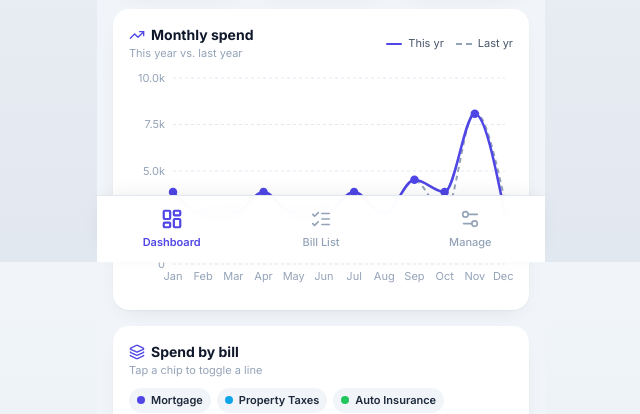
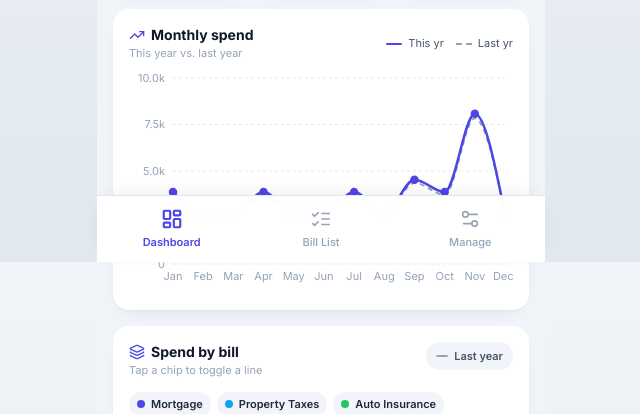
Before and after one commit to waboothe/household-bill-tracker, a React (Vite) app: page / in a window 1280 px wide. Shown: the part 538-952 px from the top of the page, without its empty margins (319-959 px from the left). Built offline with nearby package versions, Linux system fonts and the light colour scheme.

Commit message:
feat(dashboard): per-bill prior-year overlay + derive totals from bills

```diff
--- a/src/App.jsx
+++ b/src/App.jsx
@@ -1,9 +1,9 @@
-import { useMemo, useState } from 'react';
+import { useState } from 'react';
 import { LayoutDashboard, ListChecks, Settings2 } from 'lucide-react';
 import Dashboard from './components/Dashboard.jsx';
 import BillList from './components/BillList.jsx';
 import ManageBills from './components/ManageBills.jsx';
-import { SEED_BILLS, DEFAULT_LOCKED_DEPOSIT, LAST_YEAR_MONTHLY } from './data/seed.js';
+import { SEED_BILLS, DEFAULT_LOCKED_DEPOSIT } from './data/seed.js';
 
 const TABS = [
   { id: 'dashboard', label: 'Dashboard', Icon: LayoutDashboard },
@@ -15,9 +15,6 @@ export default function App() {
   const [tab, setTab] = useState('dashboard');
   const [bills, setBills] = useState(SEED_BILLS);
   const [lockedDeposit, setLockedDeposit] = useState(DEFAULT_LOCKED_DEPOSIT);
-
-  // Memoize the immutable last-year array so chart props are stable.
-  const lastYear = useMemo(() => LAST_YEAR_MONTHLY, []);
 
   // Single source of truth for mutating a bill — every component edits via
   // these helpers so we don't sprinkle setBills logic across the tree.
@@ -68,7 +65,6 @@ export default function App() {
               bills={bills}
               lockedDeposit={lockedDeposit}
               onLockedDepositChange={setLockedDeposit}
-              lastYear={lastYear}
             />
           )}
           {tab === 'bills' && (
--- a/src/components/Dashboard.jsx
+++ b/src/components/Dashboard.jsx
@@ -5,6 +5,7 @@ import {
 import { ShieldCheck, AlertTriangle, ShieldAlert, Pencil, Check, Sparkles, TrendingUp, Layers } from 'lucide-react';
 import {
   annualCost, averageMonthly, biweeklyRequired, depositStatus, formatCurrency,
+  lastYearMonthlyTotals, lastYearMonthsForBill,
   monthsForBill, MONTHS_SHORT, nextSpikeMonth, projectedMonthlyTotals, totalAnnual,
 } from '../data/calc.js';
 
@@ -35,7 +36,7 @@ const STATUS_THEME = {
   },
 };
 
-export default function Dashboard({ bills, lockedDeposit, onLockedDepositChange, lastYear }) {
+export default function Dashboard({ bills, lockedDeposit, onLockedDepositChange }) {
   const year = new Date().getFullYear();
   const currentMonth = new Date().getMonth();
 
@@ -43,6 +44,7 @@ export default function Dashboard({ bills, lockedDeposit, onLockedDepositChange,
   const biweekly = useMemo(() => biweeklyRequired(bills), [bills]);
   const avgMonthly = useMemo(() => averageMonthly(bills), [bills]);
   const monthlyTotals = useMemo(() => projectedMonthlyTotals(bills, year), [bills, year]);
+  const lastYear = useMemo(() => lastYearMonthlyTotals(bills), [bills]);
   const status = depositStatus(lockedDeposit, biweekly);
 
   const spike = useMemo(
@@ -333,6 +335,7 @@ function BillBreakdownCard({ bills, year }) {
         name: b.name,
         color: LINE_PALETTE[idx % LINE_PALETTE.length],
         months: monthsForBill(b, year),
+        prior: lastYearMonthsForBill(b),
         annual: annualCost(b),
       }))
       .sort((a, b) => b.annual - a.annual);
@@ -341,6 +344,7 @@ function BillBreakdownCard({ bills, year }) {
   // Default visible set: top 5 by spend. Keeps the chart legible on first
   // glance; user can tap any chip to toggle.
   const [hidden, setHidden] = useState(() => new Set(series.slice(5).map((s) => s.id)));
+  const [showPrior, setShowPrior] = useState(false);
   const toggle = (id) =>
     setHidden((prev) => {
       const next = new Set(prev);
@@ -351,15 +355,25 @@ function BillBreakdownCard({ bills, year }) {
   const chartData = useMemo(
     () => MONTHS_SHORT.map((m, i) => {
       const row = { month: m };
-      for (const s of series) row[s.id] = Math.round(s.months[i]);
+      for (const s of series) {
+        row[s.id] = Math.round(s.months[i]);
+        row[`${s.id}__prior`] = Math.round(s.prior[i]);
+      }
       return row;
     }),
     [series],
   );
 
+  const labelFor = (key) => {
+    const isPrior = key.endsWith('__prior');
+    const id = isPrior ? key.slice(0, -'__prior'.length) : key;
+    const name = series.find((s) => s.id === id)?.name ?? key;
+    return isPrior ? `${name} (last yr)` : name;
+  };
+
   return (
     <section className="bg-white rounded-2xl p-4 shadow-card" aria-label="Per-bill spend breakdown">
-      <div className="flex items-center justify-between mb-2">
+      <div className="flex items-start justify-between mb-3 gap-3">
         <div>
           <h2 className="text-sm font-bold text-ink-900 flex items-center gap-1.5">
             <Layers size={16} className="text-indigo-600" />
@@ -367,6 +381,21 @@ function BillBreakdownCard({ bills, year }) {
           </h2>
           <p className="text-[11px] text-ink-400">Tap a chip to toggle a line</p>
         </div>
+        <button
+          type="button"
+          onClick={() => setShowPrior((v) => !v)}
+          aria-pressed={showPrior}
+          className={`shrink-0 text-[11px] font-semibold px-2.5 py-1.5 rounded-full transition inline-flex items-center gap-1.5 ${
+            showPrior
+              ? 'bg-indigo-600 text-white'
+              : 'bg-ink-100 text-ink-600 hover:bg-ink-200'
+          }`}
+        >
+          <span
+            className={`h-0.5 w-3 rounded ${showPrior ? 'border-t-2 border-dashed border-white' : 'border-t-2 border-dashed border-ink-400'}`}
+          />
+          Last year
+        </button>
       </div>
 
       {/* Chip legend — doubles as the visibility toggle */}
@@ -408,7 +437,7 @@ function BillBreakdownCard({ bills, year }) {
               tickFormatter={(v) => (v >= 1000 ? `${(v / 1000).toFixed(1)}k` : v)}
             />
             <Tooltip
-              formatter={(v, key) => [formatCurrency(v), series.find((s) => s.id === key)?.name ?? key]}
+              formatter={(v, key) => [formatCurrency(v), labelFor(key)]}
               contentStyle={{
                 borderRadius: 12,
                 border: '1px solid #e2e8f0',
@@ -418,7 +447,8 @@ function BillBreakdownCard({ bills, year }) {
             />
             {series
               .filter((s) => !hidden.has(s.id))
-              .map((s) => (
+              .flatMap((s) => {
+                const lines = [
                   <Line
                     key={s.id}
                     type="monotone"
@@ -429,8 +459,26 @@ function BillBreakdownCard({ bills, year }) {
                     dot={false}
                     activeDot={{ r: 4 }}
                     isAnimationActive={false}
-                />
-              ))}
+                  />,
+                ];
+                if (showPrior) {
+                  lines.push(
+                    <Line
+                      key={`${s.id}__prior`}
+                      type="monotone"
+                      dataKey={`${s.id}__prior`}
+                      name={`${s.name} (last yr)`}
+                      stroke={s.color}
+                      strokeOpacity={0.65}
+                      strokeWidth={1.5}
+                      strokeDasharray="5 4"
+                      dot={false}
+                      isAnimationActive={false}
+                    />,
+                  );
+                }
+                return lines;
+              })}
           </LineChart>
         </ResponsiveContainer>
       </div>
--- a/src/data/calc.js
+++ b/src/data/calc.js
@@ -83,6 +83,24 @@ export function monthsForBill(bill, year) {
   return months;
 }
 
+// Pull the per-bill last-year array, padded/normalized to 12 numbers so
+// downstream chart code never has to defend against undefined indices.
+export function lastYearMonthsForBill(bill) {
+  const src = bill.lastYearMonths || [];
+  return Array.from({ length: 12 }, (_, i) => Number(src[i]) || 0);
+}
+
+// Aggregate last-year totals across every bill — the dashed line on the
+// year-over-year comparison chart.
+export function lastYearMonthlyTotals(bills) {
+  const totals = Array(12).fill(0);
+  for (const b of bills) {
+    const arr = lastYearMonthsForBill(b);
+    for (let m = 0; m < 12; m++) totals[m] += arr[m];
+  }
+  return totals;
+}
+
 // Helper: get bills due in the given month (0-11) for the given year.
 // Each result is { bill, dueDateObj } so downstream code can sort/show.
 export function billsDueInMonth(bills, year, month) {
--- a/src/data/seed.js
+++ b/src/data/seed.js
@@ -1,19 +1,22 @@
 // Mock seed data. Realistic household bills across all frequency types,
-// auto-pay vs manual, fixed vs variable, and split between the spouses.
-// Bills are stored in their NATIVE frequency; everything is normalized
-// to "annual" at calculation time (see src/data/calc.js).
+// auto-pay vs manual, fixed vs variable. Bills are stored in their NATIVE
+// frequency; everything is normalized to "annual" at calculation time
+// (see src/data/calc.js).
+//
+// Each bill also carries `lastYearMonths` — a 12-slot array of actual
+// amounts paid each month last year. Used by the comparison + per-bill
+// charts. For non-monthly bills the inactive months are 0, matching the
+// same rules the projection helper uses for the current year.
 
 export const FREQUENCIES = ['Monthly', 'Quarterly', 'Yearly'];
 
 // Locked direct deposit (per paycheck, biweekly). User edits once per year.
 export const DEFAULT_LOCKED_DEPOSIT = 1850;
 
-// dueDay = day of month (1-31) for monthly/quarterly.
-// dueDate = ISO "YYYY-MM-DD" for yearly bills (year ignored, month+day used).
-// variableAmounts: keyed by "YYYY-MM" for the current year so the user can
-// log this month's value. If absent for the current month, the bill shows
-// in the "Pending Action" section of Tab 2.
-// paidMonths: set of "YYYY-MM" strings the user has marked as paid.
+// Small builders so the per-bill arrays stay declarative + DRY.
+const monthly = (n) => Array(12).fill(n);
+const quarterly = (n) => [n, 0, 0, n, 0, 0, n, 0, 0, n, 0, 0];
+const yearly = (monthIdx, n) => Array.from({ length: 12 }, (_, i) => (i === monthIdx ? n : 0));
 
 export const SEED_BILLS = [
   {
@@ -24,6 +27,7 @@ export const SEED_BILLS = [
     autoPay: true,
     variable: false,
     amount: 2150,
+    lastYearMonths: monthly(2125), // small payment-shop refi last fall
     variableAmounts: {},
     paidMonths: [],
   },
@@ -35,6 +39,8 @@ export const SEED_BILLS = [
     autoPay: false,
     variable: true,
     amount: 145, // placeholder average
+    // Seasonal: AC summer, heat winter, mild shoulders.
+    lastYearMonths: [185, 170, 150, 120, 110, 145, 195, 215, 180, 135, 140, 175],
     variableAmounts: {},
     paidMonths: [],
   },
@@ -46,6 +52,8 @@ export const SEED_BILLS = [
     autoPay: false,
     variable: true,
     amount: 60,
+    // Heavy winter spike, near-zero summer.
+    lastYearMonths: [125, 115, 85, 55, 35, 25, 22, 22, 30, 55, 85, 120],
     variableAmounts: {},
     paidMonths: [],
   },
@@ -57,6 +65,7 @@ export const SEED_BILLS = [
     autoPay: true,
     variable: false,
     amount: 79,
+    lastYearMonths: monthly(74),
     variableAmounts: {},
     paidMonths: [],
   },
@@ -68,6 +77,7 @@ export const SEED_BILLS = [
     autoPay: false,
     variable: false,
     amount: 210,
+    lastYearMonths: quarterly(195),
     variableAmounts: {},
     paidMonths: [],
   },
@@ -79,6 +89,7 @@ export const SEED_BILLS = [
     autoPay: true,
     variable: false,
     amount: 38,
+    lastYearMonths: monthly(32), // price hike kicked in this year
     variableAmounts: {},
     paidMonths: [],
   },
@@ -90,6 +101,7 @@ export const SEED_BILLS = [
     autoPay: true,
     variable: false,
     amount: 165,
+    lastYearMonths: monthly(160),
     variableAmounts: {},
     paidMonths: [],
   },
@@ -101,6 +113,7 @@ export const SEED_BILLS = [
     autoPay: true,
     variable: false,
     amount: 685,
+    lastYearMonths: quarterly(625),
     variableAmounts: {},
     paidMonths: [],
   },
@@ -112,6 +125,7 @@ export const SEED_BILLS = [
     autoPay: false,
     variable: false,
     amount: 1850,
+    lastYearMonths: yearly(8, 1720),
     variableAmounts: {},
     paidMonths: [],
   },
@@ -123,6 +137,7 @@ export const SEED_BILLS = [
     autoPay: false,
     variable: false,
     amount: 5400,
+    lastYearMonths: yearly(10, 5180),
     variableAmounts: {},
     paidMonths: [],
   },
@@ -134,6 +149,7 @@ export const SEED_BILLS = [
     autoPay: true,
     variable: false,
     amount: 295,
+    lastYearMonths: quarterly(280),
     variableAmounts: {},
     paidMonths: [],
   },
@@ -145,15 +161,8 @@ export const SEED_BILLS = [
     autoPay: true,
     variable: false,
     amount: 45,
+    lastYearMonths: monthly(40),
     variableAmounts: {},
     paidMonths: [],
   },
 ];
-
-// Last-year actual monthly totals for the comparison chart. These are the
-// "true" historical numbers (not derived from current bills) — gives the
-// dashboard something rich to look at on first load.
-export const LAST_YEAR_MONTHLY = [
-  2680, 2710, 3120, 2695, 2745, 3020,
-  2880, 2730, 4495, 2705, 8190, 3360,
-];
```
Lines whose indentation alone changed are shown as unchanged.
